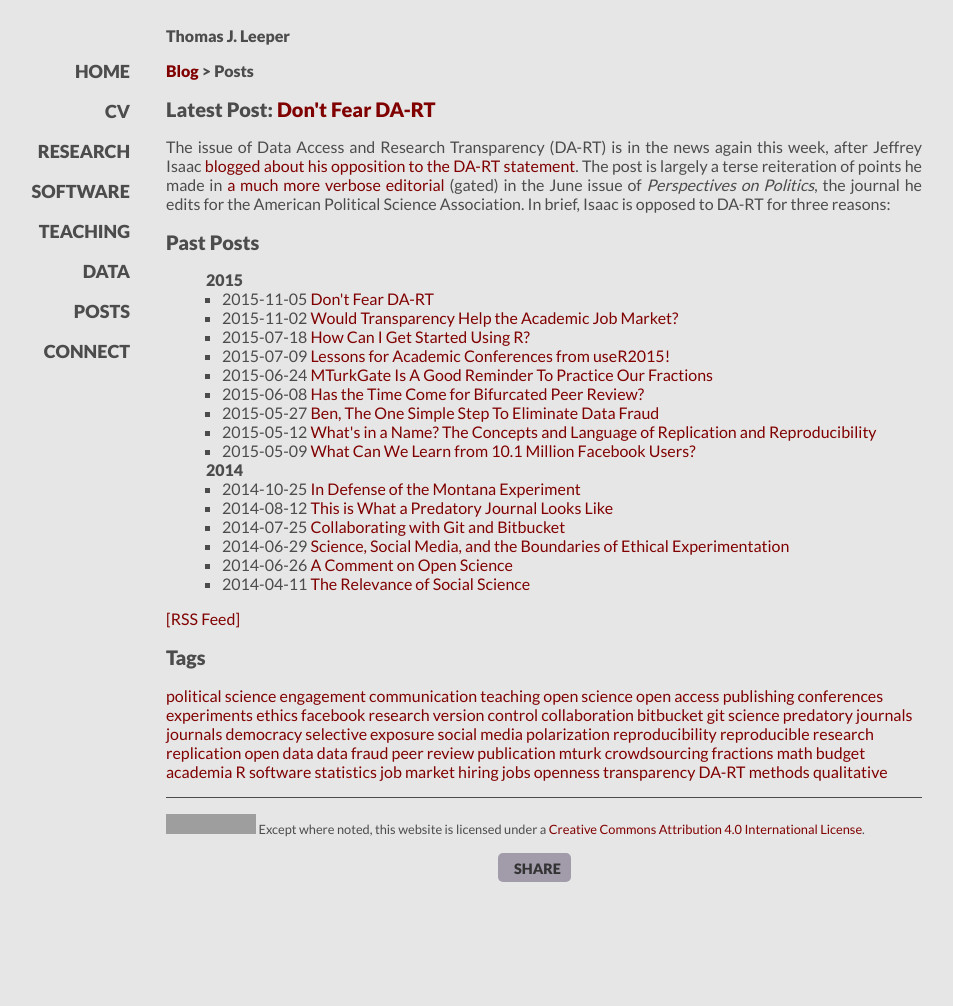
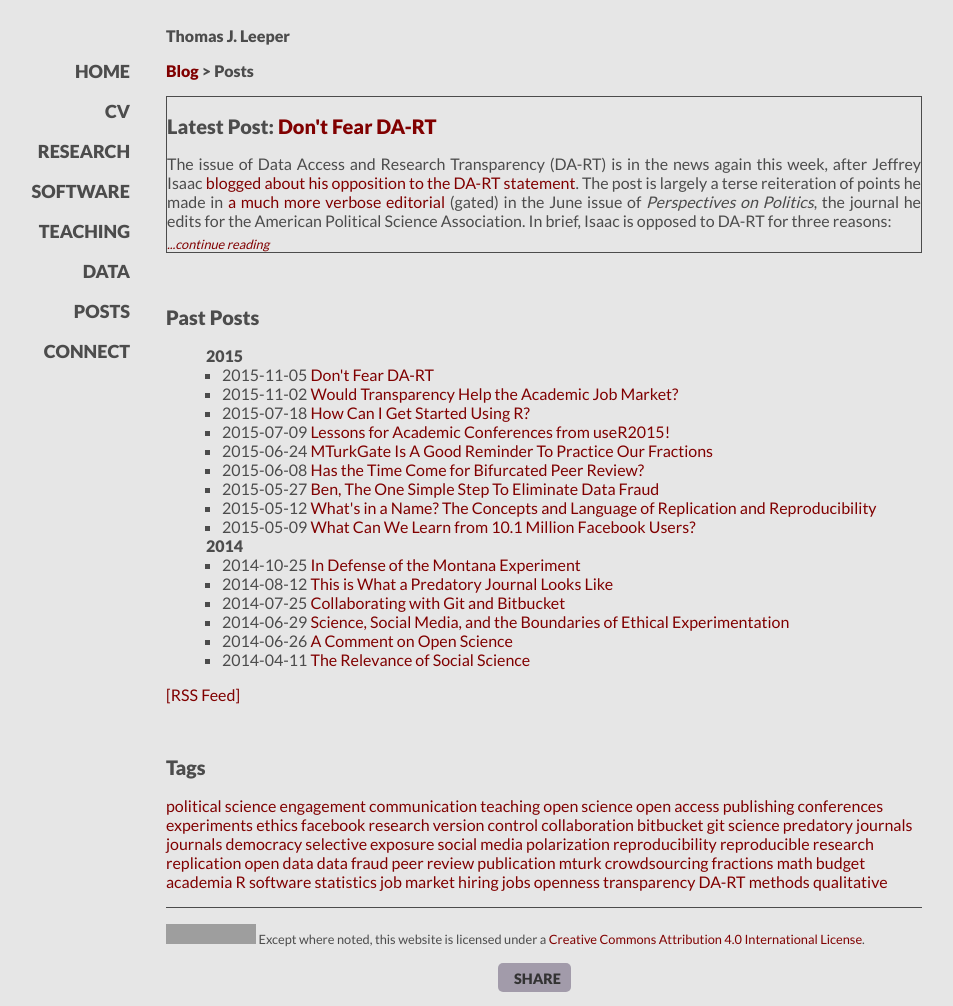
Before and after one commit to leeper/leeper.github.io, a Jekyll site: the page built from blog.md, in a window 1280 px wide. Shown: the whole page, without its empty margins (96-1049 px from the left). Built offline with Jekyll 4.4.1, drawn with Linux system fonts in a browser that asks for light colours; nearby versions of some CDN libraries; some web fonts are replaced; library files that are not in the unit come from our copies; Markdown is read by kramdown in place of the engine named in the settings; before the commit the page ends 900 px from its top, so only the background shows below that; grey boxes are pictures that could not be loaded.

Commit message:
modify blog main page formatting

```diff
--- a/blog.md
+++ b/blog.md
@@ -5,8 +5,12 @@ layout: default
 
 <h3><a href="http://thomasleeper.com/blog.html">Blog</a> > {{ page.title}} </h3>
 
+<div style="border:1px solid #4c4c4c;">
 <h2>Latest Post: <a href="{{ site.url }}{{ site.posts.first.url }}">{{ site.posts.first.title }}</a></h2>
-{{ site.posts.first.excerpt }}
+{{ site.posts.first.excerpt }} <a style="font-size: .8em; font-style: italic;" href="{{ site.url }}{{ site.posts.first.url }}">...continue reading</a>
+</div>
+
+<br />
 
 <h2>Past Posts</h2>
 
@@ -25,6 +29,8 @@ layout: default
 </ul>
 
 <a href="http://thomasleeper.com/feed.xml">[RSS Feed]</a>
+
+<br />
 
 <h2>Tags</h2>
 
```
